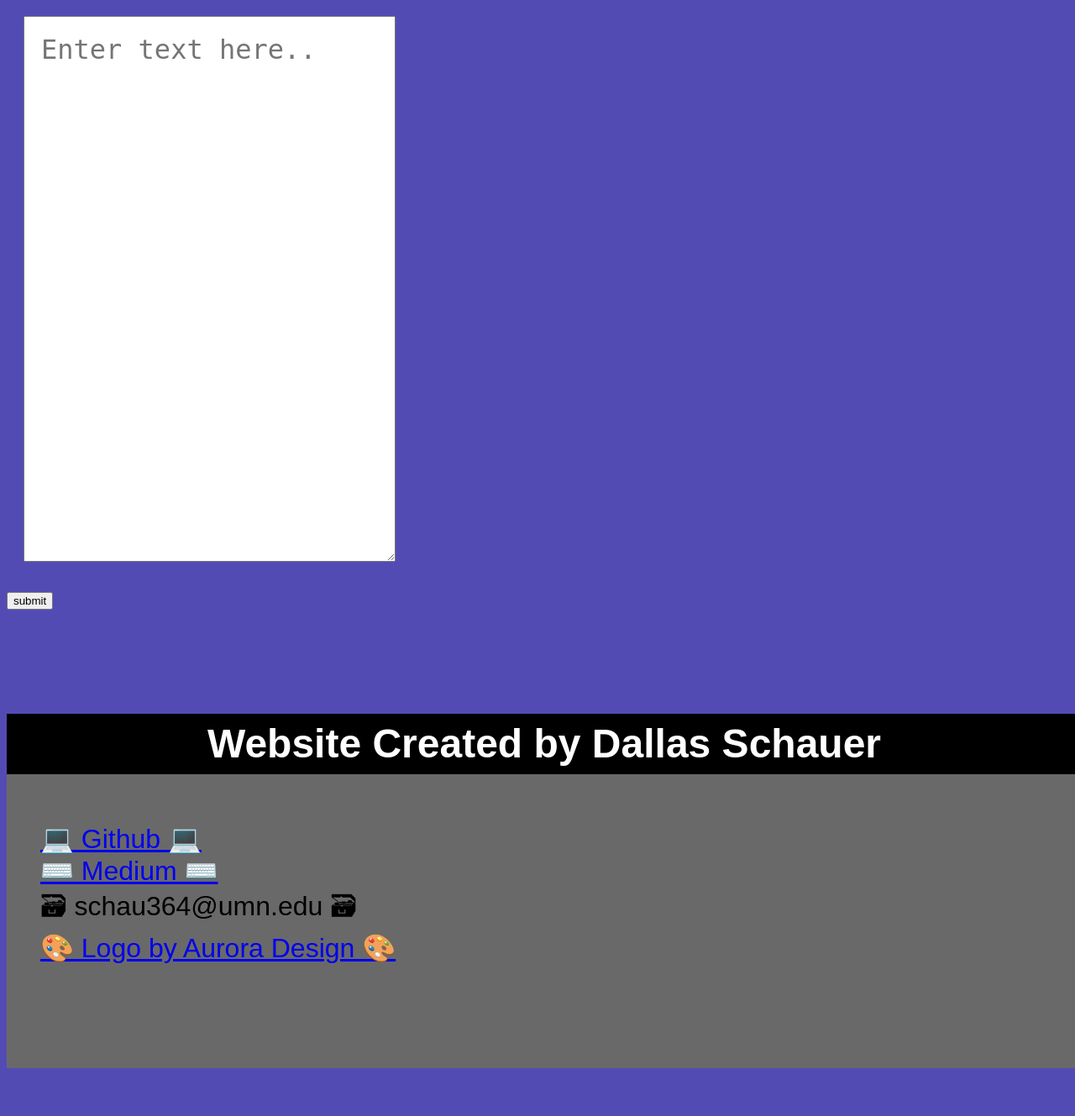
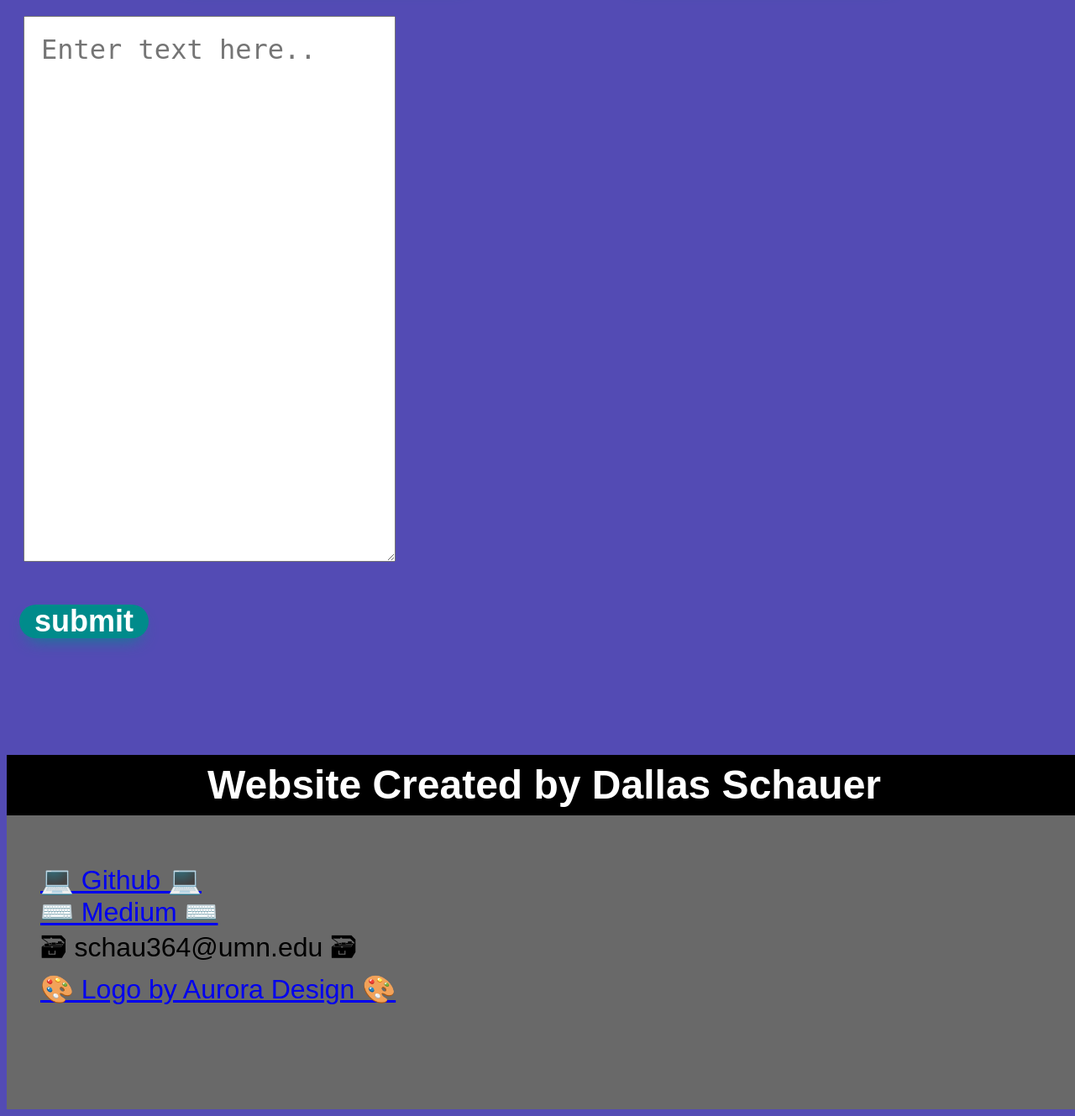
Before and after one commit to DallasSchauer/WordleSolverWebApp, a Flask app: page / in a window 1280 px wide, after a click on "Single Game Mode". Shown: the part 393-1722 px from the top of the page at 84% size. Before the commit the page ends 1665 px from the top, so only its background shows below. Run offline with Flask 3, Linux system fonts and the light colour scheme.

Commit message:
05-15-23 : submit button styling

```diff
--- a/static/css/game.css
+++ b/static/css/game.css
@@ -6,8 +6,8 @@ body {
 td {
     font-family:Verdana, Geneva, Tahoma, sans-serif;
     color: white;
-    font-size: 28px;
-    width: 40px;
+    font-size: 36px;
+    width: 64px;
     text-align: center;
     text-shadow: 3px 3px black;
     border-radius: 5px;
@@ -25,7 +25,7 @@ h2 {
 
 .grid-container {
     display: grid;
-    grid-template-columns: 1fr 1fr 1fr 1fr 1fr 1fr;
+    grid-template-columns: 1fr 1fr 1fr 1fr;
     grid-gap: 2px;
 }
 
--- a/static/css/index.css
+++ b/static/css/index.css
@@ -82,16 +82,39 @@ button {
     margin: 10px;
 }
 
+.submit-button {
+    background: darkcyan;
+    border-radius: 999px;
+    box-shadow: darkcyan 0 10px 20px -10px;
+    box-sizing: border-box;
+    color: white;
+    cursor: pointer;
+    font-family: 'Raleway', sans-serif;
+    font-size: 36px;
+    font-weight: 700;
+    line-height: 24px;
+    opacity: 1;
+    outline: 0 solid transparent;
+    padding: 8px 18px;
+    user-select: none;
+    -webkit-user-select: none;
+    touch-action: manipulation;
+    width: fit-content;
+    word-break: break-word;
+    border: 0;
+    margin: 15px;
+  }
+
 .grid-container {
     display: grid;
-    grid-template-columns: auto auto auto;
+    grid-template-columns: auto auto;
     column-gap:15px;
     row-gap:15px;
     padding: 10px;
   }
 
 .grid-item {
-    padding: 20px;
+    padding: 10px;
     font-size: 30px;
     text-align: center;
     background-color: #3b1757;
--- a/static/css/multigame.css
+++ b/static/css/multigame.css
@@ -56,6 +56,8 @@ button {
   margin: 15px;
 }
 
+
+
 .grid-container {
     display: grid;
     grid-template-columns: 1fr 1fr;
--- a/templates/index.html
+++ b/templates/index.html
@@ -36,7 +36,7 @@
             <textarea id="freeform" name="words" rows="16" cols="20"
             style="font-size:32px; padding:20px; margin:20px;"
             placeholder="Enter text here.."></textarea>
-            <p><input type = "submit" value = "submit" /></p>
+            <p><input type = "submit" value = "submit" class="submit-button"/></p>
         </form>
     </div>
         <br><br><br><br><br><br>
@@ -63,7 +63,7 @@
             </select>
 
             <br>
-            <p><input type = "submit" value="submit"/></p>
+            <p><input type = "submit" value="submit" class="submit-button"/></p>
             <br>
 
             <div class="grid-container">
```
Also changed, not shown: README.md.
